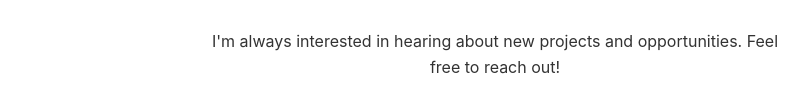
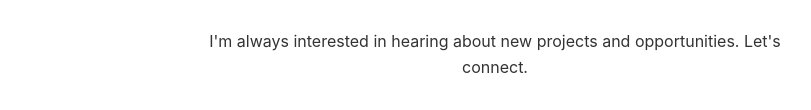
Before and after one commit to trstbydsgn/trstbydsgn.github.io, a plain HTML site: page index.html in a window 1280 px wide. Shown: the part 1664-1774 px from the top of the page, without its empty margins (145-956 px from the left). Drawn offline with Linux system fonts and the light colour scheme.

Commit message:
Update index.html

```diff
--- a/index.html
+++ b/index.html
@@ -263,7 +263,7 @@
         <div class="container">
             <h2>Get In Touch</h2>
             <div class="contact-info">
-                <p>I'm always interested in hearing about new projects and opportunities. Feel free to reach out!</p>
+                <p>I'm always interested in hearing about new projects and opportunities. Let's connect.</p>
                 <div class="social-links">
                     <a href="https://github.com/trustbydesign" target="_blank" aria-label="GitHub">
                         <div class="social-icon">
```
